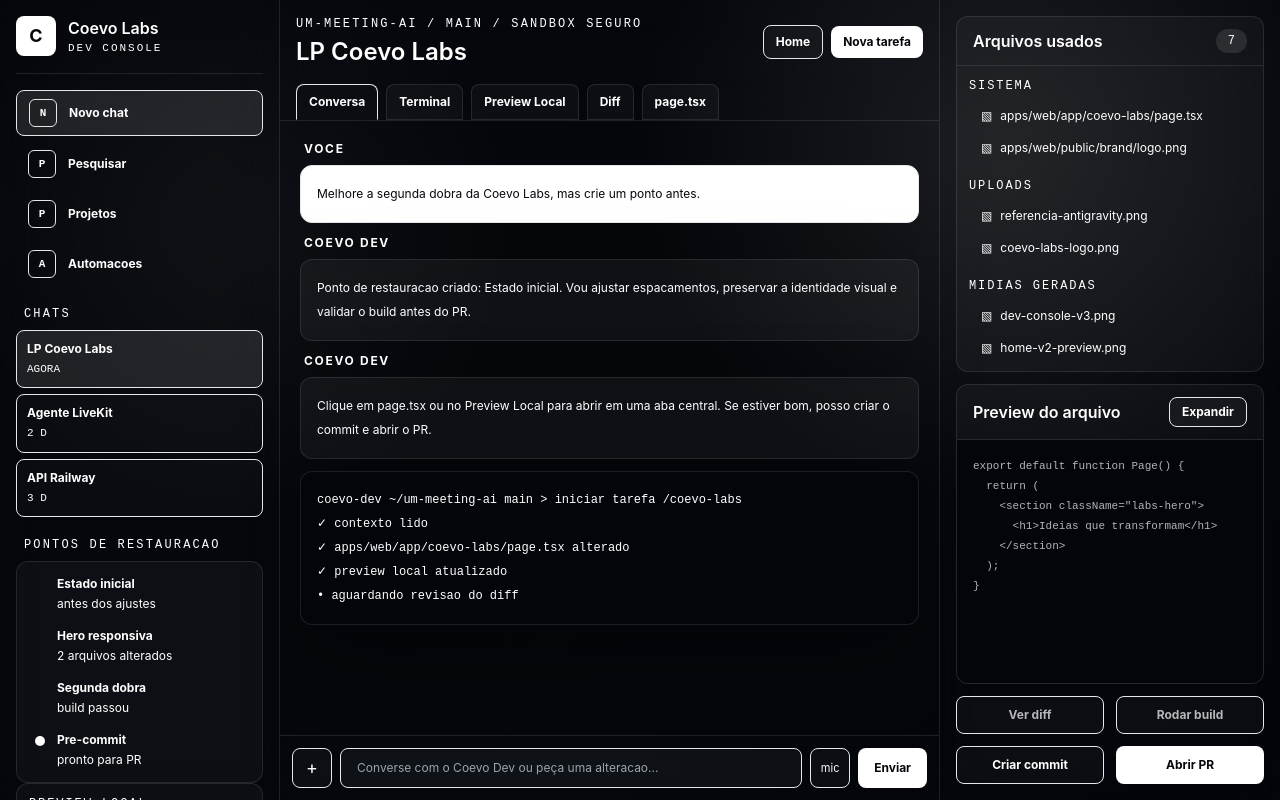
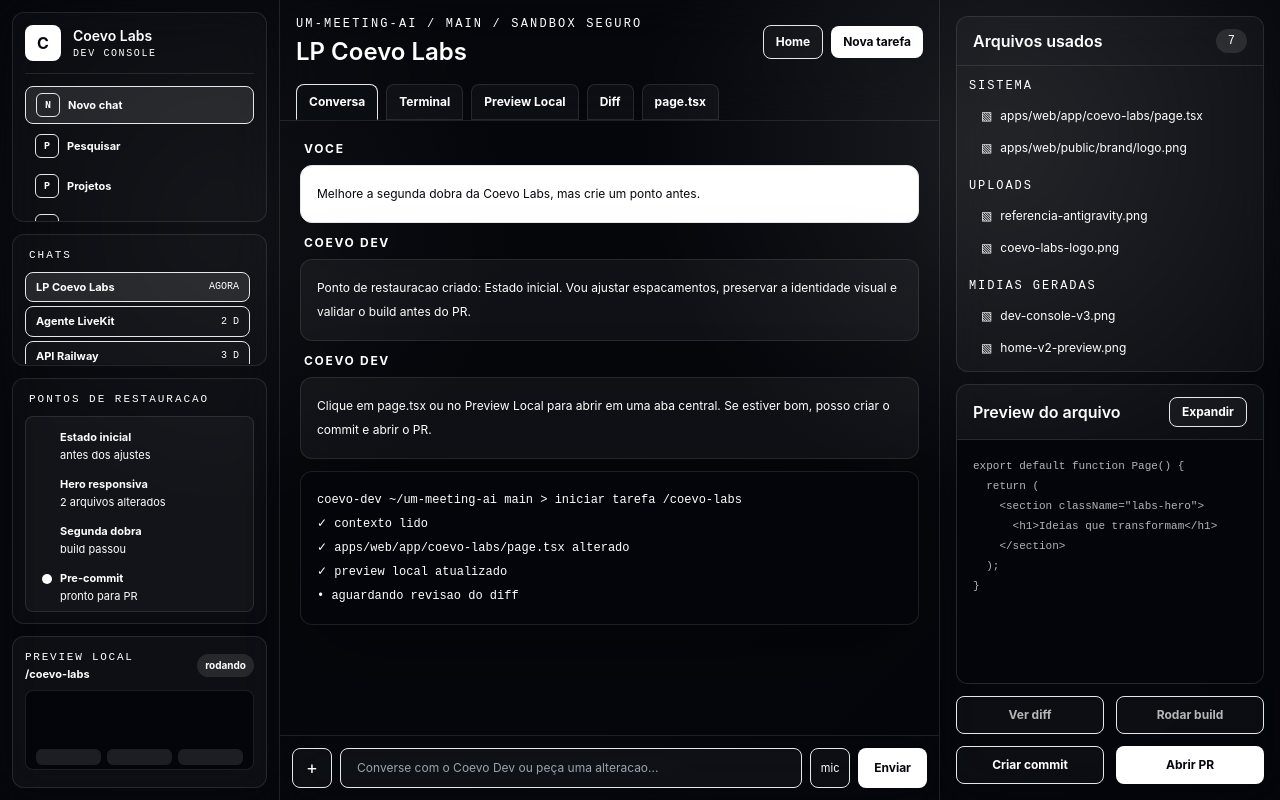
Before and after one commit to Renatcg/um-meeting-ai, a Next.js app in the folder apps/web/: page /dev-console in a window 1280 px wide. Built offline with nearby package versions, Linux system fonts and the light colour scheme.

Commit message:
Refine Dev Console left panels

```diff
--- a/apps/web/app/dev-console/page.tsx
+++ b/apps/web/app/dev-console/page.tsx
@@ -76,27 +76,28 @@ export default function DevConsolePage() {
       <div className="pointer-events-none fixed inset-0 bg-[radial-gradient(circle_at_78%_18%,rgba(255,255,255,0.09),transparent_30%),radial-gradient(circle_at_18%_28%,rgba(255,255,255,0.045),transparent_24%),linear-gradient(135deg,rgba(5,7,12,0.96),#05070C_58%,#03050A)]" />
 
       <section className="relative z-10 grid h-screen grid-cols-1 overflow-hidden xl:grid-cols-[280px_minmax(0,1fr)_340px]">
-        <aside className="hidden h-screen overflow-hidden border-r border-white/10 bg-[#080B10]/84 p-4 backdrop-blur-xl xl:flex xl:flex-col">
+        <aside className="hidden h-screen overflow-hidden border-r border-white/10 bg-[#080B10]/84 p-3 backdrop-blur-xl xl:grid xl:grid-rows-[210px_132px_minmax(0,1fr)_152px] xl:gap-3">
+          <section className="min-h-0 overflow-y-auto rounded-xl border border-white/10 bg-white/[0.025] p-3">
             <button
-            className="flex items-center gap-3 border-b border-white/10 pb-4 text-left"
+              className="flex w-full items-center gap-3 border-b border-white/10 pb-3 text-left"
               onClick={() => router.push("/home-v2")}
               type="button"
             >
-            <span className="grid h-10 w-10 place-items-center rounded-lg bg-white font-display text-lg font-bold text-[#05070C]">
+              <span className="grid h-9 w-9 place-items-center rounded-lg bg-white font-display text-base font-bold text-[#05070C]">
                 C
               </span>
               <span>
-              <span className="block font-display text-base font-semibold">Coevo Labs</span>
-              <span className="block font-mono text-[11px] uppercase tracking-[0.18em] text-white/44">
+                <span className="block font-display text-sm font-semibold">Coevo Labs</span>
+                <span className="block font-mono text-[10px] uppercase tracking-[0.16em] text-white/44">
                   Dev Console
                 </span>
               </span>
             </button>
 
-          <nav className="mt-4 space-y-1.5">
+            <nav className="mt-3 space-y-1">
               {["Novo chat", "Pesquisar", "Projetos", "Automacoes"].map((item, index) => (
                 <button
-                className={`flex w-full items-center gap-3 rounded-lg px-3 py-2 text-left text-xs font-bold transition ${
+                  className={`flex w-full items-center gap-2 rounded-lg px-2.5 py-1.5 text-left text-[11px] font-bold transition ${
                     index === 0
                       ? "border border-white/18 bg-white/10 text-white"
                       : "text-white/52 hover:bg-white/[0.06] hover:text-white"
@@ -104,22 +105,23 @@ export default function DevConsolePage() {
                   key={item}
                   type="button"
                 >
-                <span className="grid h-7 w-7 place-items-center rounded-md border border-white/12 font-mono text-[11px]">
+                  <span className="grid h-6 w-6 place-items-center rounded-md border border-white/12 font-mono text-[10px]">
                     {item[0]}
                   </span>
                   {item}
                 </button>
               ))}
             </nav>
+          </section>
 
-          <section className="mt-5">
-            <p className="px-2 font-mono text-xs uppercase tracking-[0.18em] text-white/34">
+          <section className="min-h-0 overflow-hidden rounded-xl border border-white/10 bg-white/[0.025] p-3">
+            <p className="px-1 font-mono text-[11px] uppercase tracking-[0.18em] text-white/34">
               Chats
             </p>
-            <div className="mt-2 space-y-1.5">
+            <div className="mt-2 max-h-[92px] space-y-1 overflow-y-auto pr-1">
               {["LP Coevo Labs", "Agente LiveKit", "API Railway"].map((chat, index) => (
                 <button
-                  className={`w-full rounded-lg border p-2.5 text-left transition ${
+                  className={`flex w-full items-center justify-between gap-3 rounded-lg border px-2.5 py-1.5 text-left transition ${
                     index === 0
                       ? "border-white/18 bg-white/10"
                       : "border-white/8 bg-white/[0.025] hover:border-white/16"
@@ -127,8 +129,8 @@ export default function DevConsolePage() {
                   key={chat}
                   type="button"
                 >
-                  <span className="block text-xs font-bold">{chat}</span>
-                  <span className="mt-1 block font-mono text-[11px] uppercase text-white/34">
+                  <span className="min-w-0 truncate text-[11px] font-bold">{chat}</span>
+                  <span className="shrink-0 font-mono text-[10px] uppercase text-white/34">
                     {index === 0 ? "agora" : `${index + 1} d`}
                   </span>
                 </button>
@@ -136,14 +138,14 @@ export default function DevConsolePage() {
             </div>
           </section>
 
-          <section className="mt-5">
-            <p className="px-2 font-mono text-xs uppercase tracking-[0.18em] text-white/34">
+          <section className="min-h-0 overflow-hidden rounded-xl border border-white/10 bg-white/[0.025] p-3">
+            <p className="px-1 font-mono text-[11px] uppercase tracking-[0.18em] text-white/34">
               Pontos de restauracao
             </p>
-            <div className="mt-2 rounded-xl border border-white/10 bg-white/[0.035] p-1.5">
+            <div className="mt-2 h-[calc(100%-24px)] overflow-y-auto rounded-lg border border-white/10 bg-white/[0.035] p-1.5">
               {restorePoints.map(([title, detail], index) => (
                 <button
-                  className="flex w-full items-start gap-3 rounded-lg px-3 py-2 text-left transition hover:bg-white/[0.055]"
+                  className="flex w-full items-start gap-2 rounded-lg px-2.5 py-1.5 text-left transition hover:bg-white/[0.055]"
                   key={title}
                   type="button"
                 >
@@ -153,37 +155,37 @@ export default function DevConsolePage() {
                     }`}
                   />
                   <span>
-                    <span className="block text-xs font-bold">{title}</span>
-                    <span className="mt-1 block text-xs text-white/42">{detail}</span>
+                    <span className="block text-[11px] font-bold">{title}</span>
+                    <span className="mt-0.5 block text-[11px] text-white/42">{detail}</span>
                   </span>
                 </button>
               ))}
             </div>
           </section>
 
-          <section className="mt-auto rounded-xl border border-white/10 bg-white/[0.035] p-3">
+          <section className="min-h-0 overflow-y-auto rounded-xl border border-white/10 bg-white/[0.035] p-3">
             <div className="flex items-center justify-between gap-3">
               <div>
-                <p className="font-mono text-xs uppercase tracking-[0.16em] text-white/34">
+                <p className="font-mono text-[11px] uppercase tracking-[0.16em] text-white/34">
                   Preview local
                 </p>
-                <p className="mt-1 text-xs font-bold">/coevo-labs</p>
+                <p className="text-[11px] font-bold">/coevo-labs</p>
               </div>
-              <span className="rounded-full bg-white/10 px-3 py-1 text-xs font-bold text-white/62">
+              <span className="rounded-full bg-white/10 px-2 py-1 text-[10px] font-bold text-white/62">
                 rodando
               </span>
             </div>
             <button
-              className="mt-3 h-24 w-full overflow-hidden rounded-lg border border-white/10 bg-[#03050A] p-3 text-left"
+              className="mt-2 h-20 w-full overflow-hidden rounded-lg border border-white/10 bg-[#03050A] p-2.5 text-left"
               onClick={() => setActiveTab("preview")}
               type="button"
             >
               <span className="block h-2 w-24 rounded-full bg-white/76" />
-              <span className="mt-4 block h-5 w-36 rounded-md bg-white/18" />
-              <span className="mt-4 grid grid-cols-3 gap-2">
-                <span className="h-5 rounded-md bg-white/10" />
-                <span className="h-5 rounded-md bg-white/10" />
-                <span className="h-5 rounded-md bg-white/10" />
+              <span className="mt-3 block h-4 w-32 rounded-md bg-white/18" />
+              <span className="mt-3 grid grid-cols-3 gap-1.5">
+                <span className="h-4 rounded-md bg-white/10" />
+                <span className="h-4 rounded-md bg-white/10" />
+                <span className="h-4 rounded-md bg-white/10" />
               </span>
             </button>
           </section>
```
Lines whose indentation alone changed are shown as unchanged.
